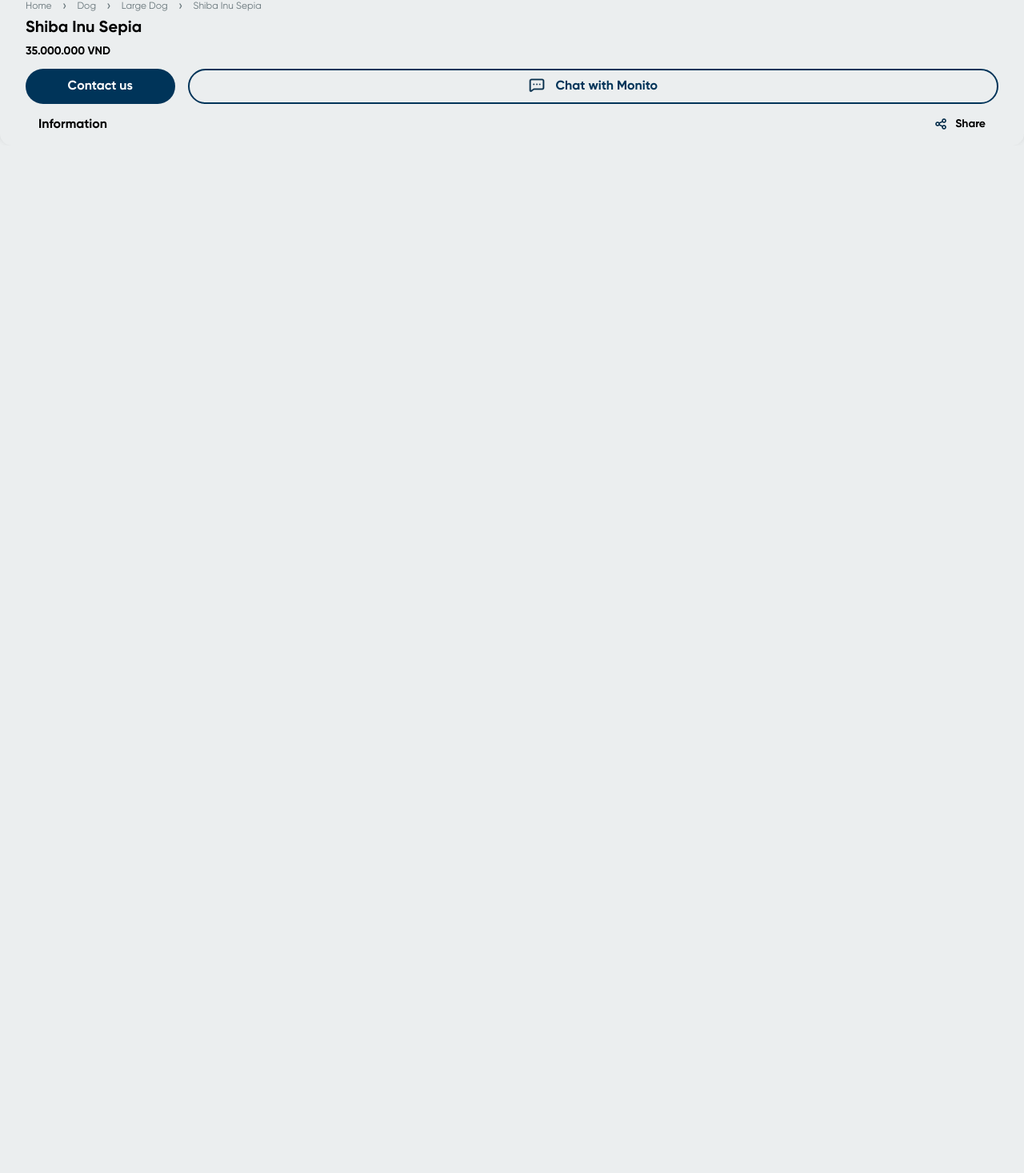
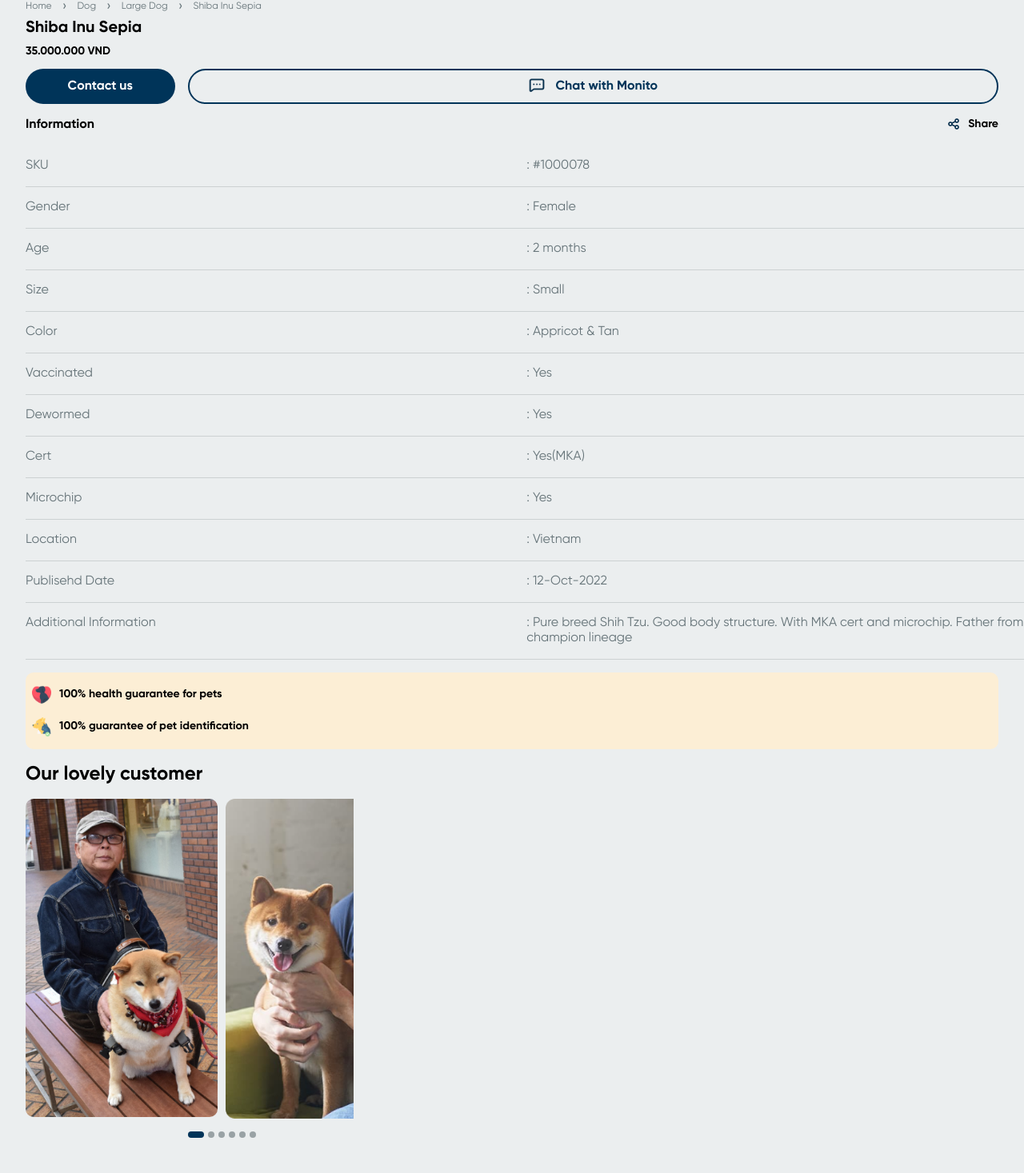
Before and after one commit to clarencepanto/monito-petwebsite, a React (Vite) app: page / in a window 1280 px wide. Shown: the part 1737-3204 px from the top of the page at 80% size. Before the commit the page ends 1919 px from the top, so only its background shows below. Built offline with nearby package versions, Linux system fonts and the light colour scheme.

Commit message:
done petdetail

```diff
--- a/src/components/sections/PetDetails.jsx
+++ b/src/components/sections/PetDetails.jsx
@@ -1,8 +1,11 @@
 import "../../styles/components/sections/_petdetails.scss";
 import NavigationRef from "../sections/NavigationRef";
+import PetList from "../sections/PetList";
+import Footer from "../Footer";
 
 function PetDetails() {
   return (
+    <div>
       <div className="container petdetails-cont">
         <section className="petdetails">
           <div className="flex-center">
@@ -45,8 +48,110 @@ function PetDetails() {
               />
               <h3 className="petdetails__sharebtn">Share</h3>
             </div>
+            <section>
+              <div className="grid divider-pdetails">
+                <h4 className="petdetails__infokey">SKU</h4>
+                <p className="petdetails__valuekey">: #1000078</p>
+              </div>
+              <div className="grid divider-pdetails">
+                <h4 className="petdetails__infokey">Gender</h4>
+                <p className="petdetails__valuekey">: Female</p>
+              </div>
+              <div className="grid divider-pdetails">
+                <h4 className="petdetails__infokey">Age</h4>
+                <p className="petdetails__valuekey">: 2 months</p>
+              </div>
+              <div className="grid divider-pdetails">
+                <h4 className="petdetails__infokey">Size</h4>
+                <p className="petdetails__valuekey">: Small</p>
+              </div>
+              <div className="grid divider-pdetails">
+                <h4 className="petdetails__infokey">Color</h4>
+                <p className="petdetails__valuekey">: Appricot & Tan</p>
+              </div>
+              <div className="grid divider-pdetails">
+                <h4 className="petdetails__infokey">Vaccinated</h4>
+                <p className="petdetails__valuekey">: Yes</p>
+              </div>
+              <div className="grid divider-pdetails">
+                <h4 className="petdetails__infokey">Dewormed</h4>
+                <p className="petdetails__valuekey">: Yes</p>
+              </div>
+              <div className="grid divider-pdetails">
+                <h4 className="petdetails__infokey">Cert</h4>
+                <p className="petdetails__valuekey">: Yes(MKA)</p>
+              </div>
+              <div className="grid divider-pdetails">
+                <h4 className="petdetails__infokey">Microchip</h4>
+                <p className="petdetails__valuekey">: Yes</p>
+              </div>
+              <div className="grid divider-pdetails">
+                <h4 className="petdetails__infokey">Location</h4>
+                <p className="petdetails__valuekey">: Vietnam</p>
+              </div>
+              <div className="grid divider-pdetails">
+                <h4 className="petdetails__infokey">Publisehd Date</h4>
+                <p className="petdetails__valuekey">: 12-Oct-2022</p>
+              </div>
+              <div className="grid divider-pdetails">
+                <h4 className="petdetails__infokey">Additional Information</h4>
+                <p className="petdetails__valuekey">
+                  : Pure breed Shih Tzu. Good body structure. With MKA cert and
+                  microchip. Father from champion lineage
+                </p>
               </div>
             </section>
+            <section className="guarantee-cont">
+              <div className="flex-row gap10 flex-align-elements">
+                <img
+                  src="/images/petdetailimg/image-9.png"
+                  alt=""
+                  className="petdetailpromiselogo"
+                />
+                <h3 className="guarantee-text">
+                  100% health guarantee for pets
+                </h3>
+              </div>
+              <div className="flex-row flex-align-elements gap10 p1-top">
+                <img
+                  src="/images/petdetailimg/image-10.png"
+                  alt=""
+                  className="petdetailpromiselogo"
+                />
+                <h3 className="guarantee-text">
+                  100% guarantee of pet identification
+                </h3>
+              </div>
+            </section>
+            <section>
+              <h2 className="p1-bottom">Our lovely customer</h2>
+              <div className="grid gap10 p1-bottom">
+                <img
+                  src="/images/petdetailimg/image-7.png"
+                  alt=""
+                  className="petdetailcustomerimg"
+                />
+                <img
+                  src="/images/petdetailimg/image-8.png"
+                  alt=""
+                  className="petdetailcustomerimg--halfimg"
+                />
+              </div>
+              <div className="flex-row flex-center gap5">
+                <div className="rectangle-petdetailnav"></div>
+                <div className="circle-petdetailnav"></div>
+
+                <div className="circle-petdetailnav"></div>
+                <div className="circle-petdetailnav"></div>
+                <div className="circle-petdetailnav"></div>
+                <div className="circle-petdetailnav"></div>
+              </div>
+            </section>
+          </div>
+          <PetList title="See more puppies" variant="nobtn" />
+        </section>
+      </div>
+      <Footer />
     </div>
   );
 }
--- a/src/components/sections/PetList.jsx
+++ b/src/components/sections/PetList.jsx
@@ -6,11 +6,11 @@ function PetList({ variant = "default", title, subtitle }) {
   const data = PetData;
 
   return (
-    <section className={`container petlist petlist--${variant} `}>
+    <section className={` petlist petlist--${variant} `}>
       <div>
         <h3 className="petlist__subtitle">{subtitle}</h3>
         <h1 className="petlist__title">{title}</h1>
-        <section className="grid petlist__cards">
+        <section className="grid petlist__cards gap20">
           {data.map((pets) => {
             return (
               <div className="card">
--- a/src/styles/components/sections/_petdetails.scss
+++ b/src/styles/components/sections/_petdetails.scss
@@ -43,6 +43,15 @@
   &__sharebtn {
     font-size: $fsm-l;
   }
+
+  &__infokey {
+    font-weight: $fw-regular;
+    color: $neutral-color-60;
+  }
+
+  &__valuekey {
+    color: $neutral-color-60;
+  }
 }
 
 .btnpetdetails-special {
@@ -52,3 +61,50 @@
   padding: 0.5rem 0;
   gap: 10px;
 }
+
+.divider-pdetails {
+  border-bottom: 1px solid $neutral-color-20;
+  width: 103%;
+  padding: 1rem 0;
+}
+
+.guarantee-cont {
+  background-color: $color-brand-2;
+  width: 100%;
+  padding: 1rem 1rem 1rem 0.5rem;
+  border-radius: 10px;
+
+  .guarantee-text {
+    font-size: $fsm-l;
+  }
+}
+
+.petdetailpromiselogo {
+  width: 1.5rem;
+  height: 1.5rem;
+}
+
+.petdetailcustomerimg {
+  width: 15rem;
+  height: 24.9rem;
+  object-fit: cover;
+  border-radius: 10px;
+
+  &--halfimg {
+    width: 10rem;
+  }
+}
+
+.rectangle-petdetailnav {
+  background-color: $color-interactive-1;
+  width: 20px;
+  height: 8px;
+  border-radius: 10px;
+}
+
+.circle-petdetailnav {
+  background-color: $neutral-color-40;
+  width: 8px;
+  height: 8px;
+  border-radius: 50%;
+}
--- a/src/styles/components/sections/_petlist.scss
+++ b/src/styles/components/sections/_petlist.scss
@@ -63,6 +63,12 @@
       }
     }
   }
+
+  &--nobtn {
+    .btn-petlist {
+      display: none;
+    }
+  }
 }
 
 .chevron {
--- a/src/styles/layout/_flex.scss
+++ b/src/styles/layout/_flex.scss
@@ -15,6 +15,11 @@
 .flex-center {
   display: flex;
   justify-content: center;
+  align-items: center;
+}
+
+.flex-align-elements {
+  display: flex;
   align-items: center;
 }
 
@@ -49,13 +54,23 @@
   justify-content: flex-end;
 }
 
+.gap20 {
+  gap: 20px;
+}
+
 .gap10 {
   gap: 10px;
+}
+.gap5 {
+  gap: 5px;
 }
 
 .overflowhiddenX {
   overflow-x: hidden;
 }
 .p1-top {
-  padding: 1rem;
+  padding-top: 1rem;
 }
+.p1-bottom {
+  padding-bottom: 1rem;
+}
--- a/src/styles/layout/_grid.scss
+++ b/src/styles/layout/_grid.scss
@@ -2,26 +2,26 @@
 
 .grid {
   display: grid;
-  gap: 1rem;
+
   // 1 column mobile
   grid-template-columns: repeat(2, 1fr);
 
   // 2 columns tablet
-  @include sm {
-    grid-template-columns: repeat(2, 1fr);
-    gap: 1.5rem;
-  }
+  // @include sm {
+  //   grid-template-columns: repeat(2, 1fr);
+  //   gap: 1.5rem;
+  // }
 
-  // 3 columns desktop
-  @include md {
-    grid-template-columns: repeat(3, 1fr);
-    gap: 2rem;
-  }
+  // // 3 columns desktop
+  // @include md {
+  //   grid-template-columns: repeat(3, 1fr);
+  //   gap: 2rem;
+  // }
 
-  // 4 columns large desktop
-  @include lg {
-    grid-template-columns: repeat(4, 1fr);
-  }
+  // // 4 columns large desktop
+  // @include lg {
+  //   grid-template-columns: repeat(4, 1fr);
+  // }
 }
 
 // Utility grid classes
```
Lines whose indentation alone changed are shown as unchanged.
